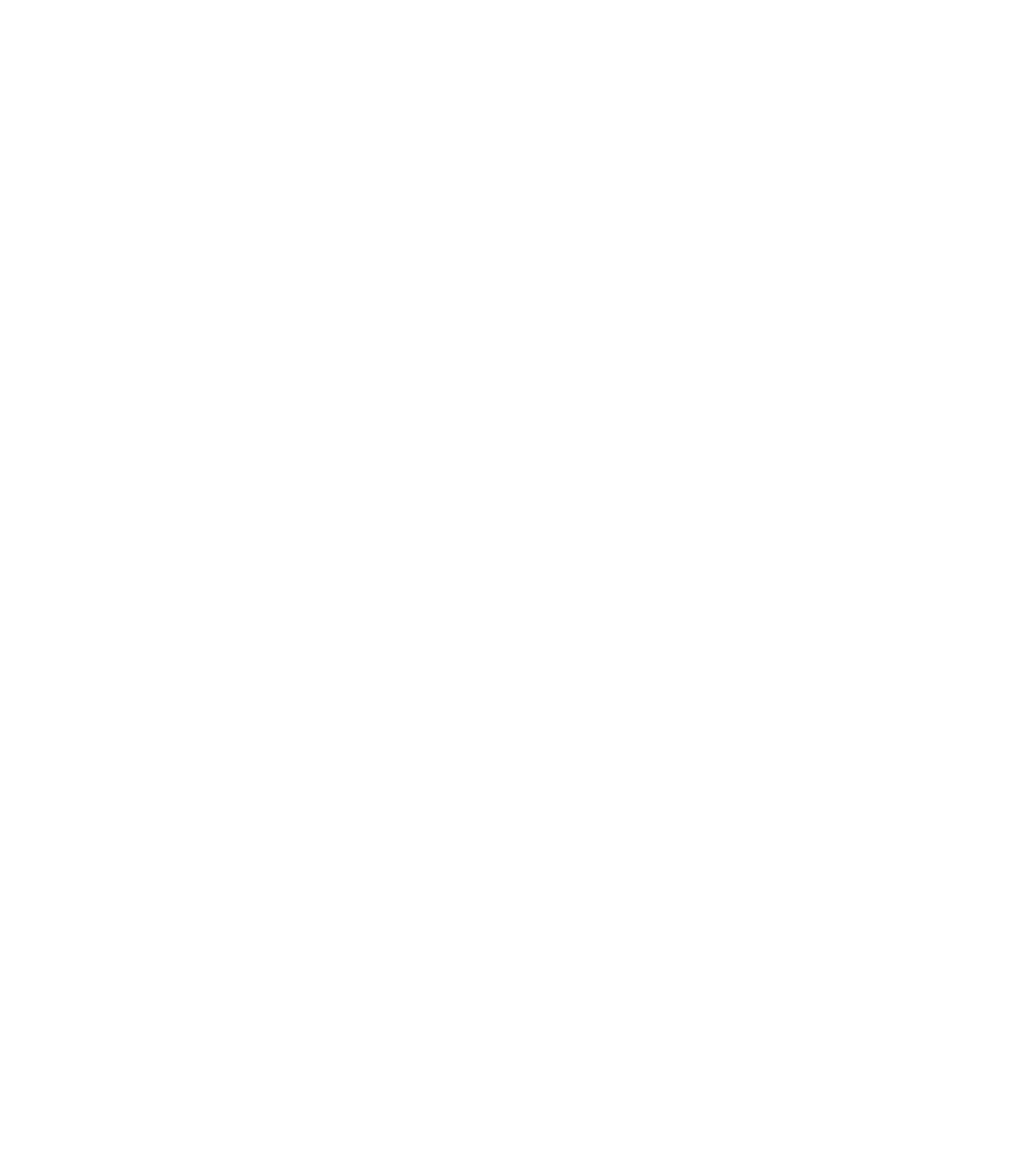
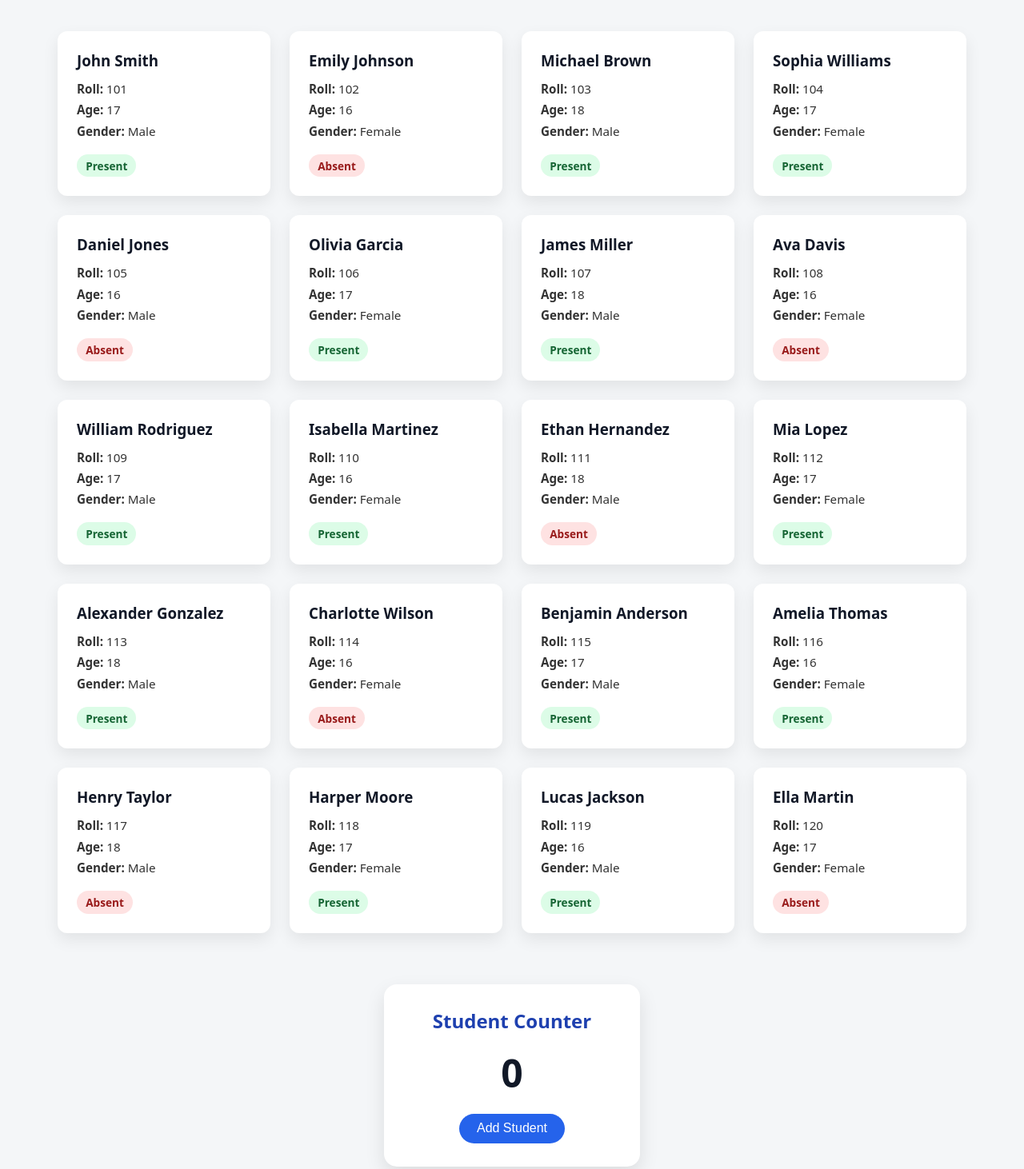
Before and after one commit to GourangaDasSamrat/ts-labs, a React (Vite) app in the folder react-ts/: page / in a window 1280 px wide. Shown: the part 68-1530 px from the top of the page at 80% size. Before the commit the page ends 800 px from the top, so only its background shows below. Built offline with nearby package versions, Linux system fonts and the light colour scheme.

Commit message:
feat(ui): add student card and counter components
- Added StudentCard component to display student data
- Implemented Counter component with basic functionality
- Created App.css with comprehensive styling

```diff
--- a/react-ts/src/App.css
+++ b/react-ts/src/App.css
@@ -0,0 +1,124 @@
+/* Global reset */
+* {
+  margin: 0;
+  padding: 0;
+  box-sizing: border-box;
+}
+
+body {
+  font-family: system-ui, sans-serif;
+  background-color: #f4f6f8;
+  color: #333;
+}
+
+/* Container */
+.container {
+  padding: 2rem;
+  max-width: 1200px;
+  margin: auto;
+}
+
+/* Title */
+.title {
+  text-align: center;
+  margin-bottom: 2rem;
+  font-size: 2rem;
+  color: #1e40af;
+}
+
+/* Grid */
+.card-grid {
+  display: grid;
+  grid-template-columns: repeat(auto-fit, minmax(260px, 1fr));
+  gap: 1.5rem;
+}
+
+/* Card */
+.card {
+  background: white;
+  padding: 1.5rem;
+  border-radius: 12px;
+  box-shadow: 0 8px 20px rgba(0, 0, 0, 0.08);
+  transition: transform 0.2s ease, box-shadow 0.2s ease;
+}
+
+.card:hover {
+  transform: translateY(-6px);
+  box-shadow: 0 12px 30px rgba(0, 0, 0, 0.15);
+}
+
+.card h3 {
+  margin-bottom: 0.8rem;
+  color: #111827;
+}
+
+.card p {
+  margin-bottom: 0.4rem;
+  font-size: 0.95rem;
+}
+
+/* Status badge */
+.status {
+  display: inline-block;
+  margin-top: 0.8rem;
+  padding: 0.3rem 0.7rem;
+  border-radius: 999px;
+  font-size: 0.85rem;
+  font-weight: 600;
+}
+
+.present {
+  background-color: #dcfce7;
+  color: #166534;
+}
+
+.absent {
+  background-color: #fee2e2;
+  color: #991b1b;
+}
+/* Counter Card */
+.counter-card {
+  max-width: 320px;
+  margin: 2rem auto;
+  padding: 1.8rem;
+  background: white;
+  border-radius: 16px;
+  box-shadow: 0 10px 25px rgba(0, 0, 0, 0.1);
+  text-align: center;
+}
+
+/* Title */
+.counter-title {
+  font-size: 1.5rem;
+  margin-bottom: 1rem;
+  color: #1e40af;
+}
+
+/* Count Number */
+.counter-value {
+  font-size: 3rem;
+  font-weight: 700;
+  color: #111827;
+  margin-bottom: 1.2rem;
+}
+
+/* Button */
+.counter-btn {
+  background-color: #2563eb;
+  color: white;
+  border: none;
+  padding: 0.6rem 1.4rem;
+  font-size: 1rem;
+  border-radius: 999px;
+  cursor: pointer;
+  transition: background-color 0.2s ease, transform 0.2s ease;
+}
+
+.counter-btn:hover {
+  background-color: #1d4ed8;
+  transform: translateY(-2px);
+}
+
+.counter-btn:active {
+  transform: translateY(0);
+}
--- a/react-ts/src/App.tsx
+++ b/react-ts/src/App.tsx
@@ -1,9 +1,13 @@
+import "./App.css";
+import { Counter, StudentCard, students } from "./components";
+
 const App = () => {
   return (
     <>
-    <h1>Hello programmers</h1>
+      <StudentCard students={students} />
+      <Counter />
     </>
-  )
-}
+  );
+};
 
-export default App
+export default App;
--- /dev/null
+++ b/react-ts/src/components/Counter.tsx
@@ -0,0 +1,21 @@
+import { useState } from "react";
+
+const Counter = () => {
+  const [count, setCount] = useState<number>(0);
+
+  const handleAddStudent = () => setCount((prev) => prev + 1);
+
+  return (
+    <div className="counter-card">
+      <h2 className="counter-title">Student Counter</h2>
+
+      <p className="counter-value">{count}</p>
+
+      <button type="button" className="counter-btn" onClick={handleAddStudent}>
+        Add Student
+      </button>
+    </div>
+  );
+};
+
+export default Counter;
--- /dev/null
+++ b/react-ts/src/components/StudentCard.tsx
@@ -0,0 +1,39 @@
+import type { Card } from "../types";
+
+interface StudentCardProps {
+  students: Card[];
+}
+
+const StudentCard = ({ students }: StudentCardProps) => {
+  return (
+    <div className="container">
+      <h2 className="title">Our Students</h2>
+
+      <div className="card-grid">
+        {students.map((student) => (
+          <div className="card" key={student.roll}>
+            <h3>{student.name}</h3>
+
+            <p>
+              <strong>Roll:</strong> {student.roll}
+            </p>
+            <p>
+              <strong>Age:</strong> {student.age}
+            </p>
+            <p>
+              <strong>Gender:</strong> {student.gender}
+            </p>
+
+            <span
+              className={`status ${student.isPresent ? "present" : "absent"}`}
+            >
+              {student.isPresent ? "Present" : "Absent"}
+            </span>
+          </div>
+        ))}
+      </div>
+    </div>
+  );
+};
+
+export default StudentCard;
--- /dev/null
+++ b/react-ts/src/components/index.ts
@@ -0,0 +1,124 @@
+import type { Card } from "../types";
+import Counter from "./Counter";
+import StudentCard from "./StudentCard";
+
+const students: Card[] = [
+  { name: "John Smith", roll: 101, age: 17, gender: "Male", isPresent: true },
+  {
+    name: "Emily Johnson",
+    roll: 102,
+    age: 16,
+    gender: "Female",
+    isPresent: false,
+  },
+  {
+    name: "Michael Brown",
+    roll: 103,
+    age: 18,
+    gender: "Male",
+    isPresent: true,
+  },
+  {
+    name: "Sophia Williams",
+    roll: 104,
+    age: 17,
+    gender: "Female",
+    isPresent: true,
+  },
+  {
+    name: "Daniel Jones",
+    roll: 105,
+    age: 16,
+    gender: "Male",
+    isPresent: false,
+  },
+  {
+    name: "Olivia Garcia",
+    roll: 106,
+    age: 17,
+    gender: "Female",
+    isPresent: true,
+  },
+  { name: "James Miller", roll: 107, age: 18, gender: "Male", isPresent: true },
+  { name: "Ava Davis", roll: 108, age: 16, gender: "Female", isPresent: false },
+  {
+    name: "William Rodriguez",
+    roll: 109,
+    age: 17,
+    gender: "Male",
+    isPresent: true,
+  },
+  {
+    name: "Isabella Martinez",
+    roll: 110,
+    age: 16,
+    gender: "Female",
+    isPresent: true,
+  },
+  {
+    name: "Ethan Hernandez",
+    roll: 111,
+    age: 18,
+    gender: "Male",
+    isPresent: false,
+  },
+  { name: "Mia Lopez", roll: 112, age: 17, gender: "Female", isPresent: true },
+  {
+    name: "Alexander Gonzalez",
+    roll: 113,
+    age: 18,
+    gender: "Male",
+    isPresent: true,
+  },
+  {
+    name: "Charlotte Wilson",
+    roll: 114,
+    age: 16,
+    gender: "Female",
+    isPresent: false,
+  },
+  {
+    name: "Benjamin Anderson",
+    roll: 115,
+    age: 17,
+    gender: "Male",
+    isPresent: true,
+  },
+  {
+    name: "Amelia Thomas",
+    roll: 116,
+    age: 16,
+    gender: "Female",
+    isPresent: true,
+  },
+  {
+    name: "Henry Taylor",
+    roll: 117,
+    age: 18,
+    gender: "Male",
+    isPresent: false,
+  },
+  {
+    name: "Harper Moore",
+    roll: 118,
+    age: 17,
+    gender: "Female",
+    isPresent: true,
+  },
+  {
+    name: "Lucas Jackson",
+    roll: 119,
+    age: 16,
+    gender: "Male",
+    isPresent: true,
+  },
+  {
+    name: "Ella Martin",
+    roll: 120,
+    age: 17,
+    gender: "Female",
+    isPresent: false,
+  },
+];
+
+export { Counter, StudentCard, students };
--- /dev/null
+++ b/react-ts/src/types/index.ts
@@ -0,0 +1,7 @@
+export interface Card {
+  name: string;
+  age: number;
+  roll: number;
+  gender: "Male" | "Female";
+  isPresent: boolean;
+}
```
